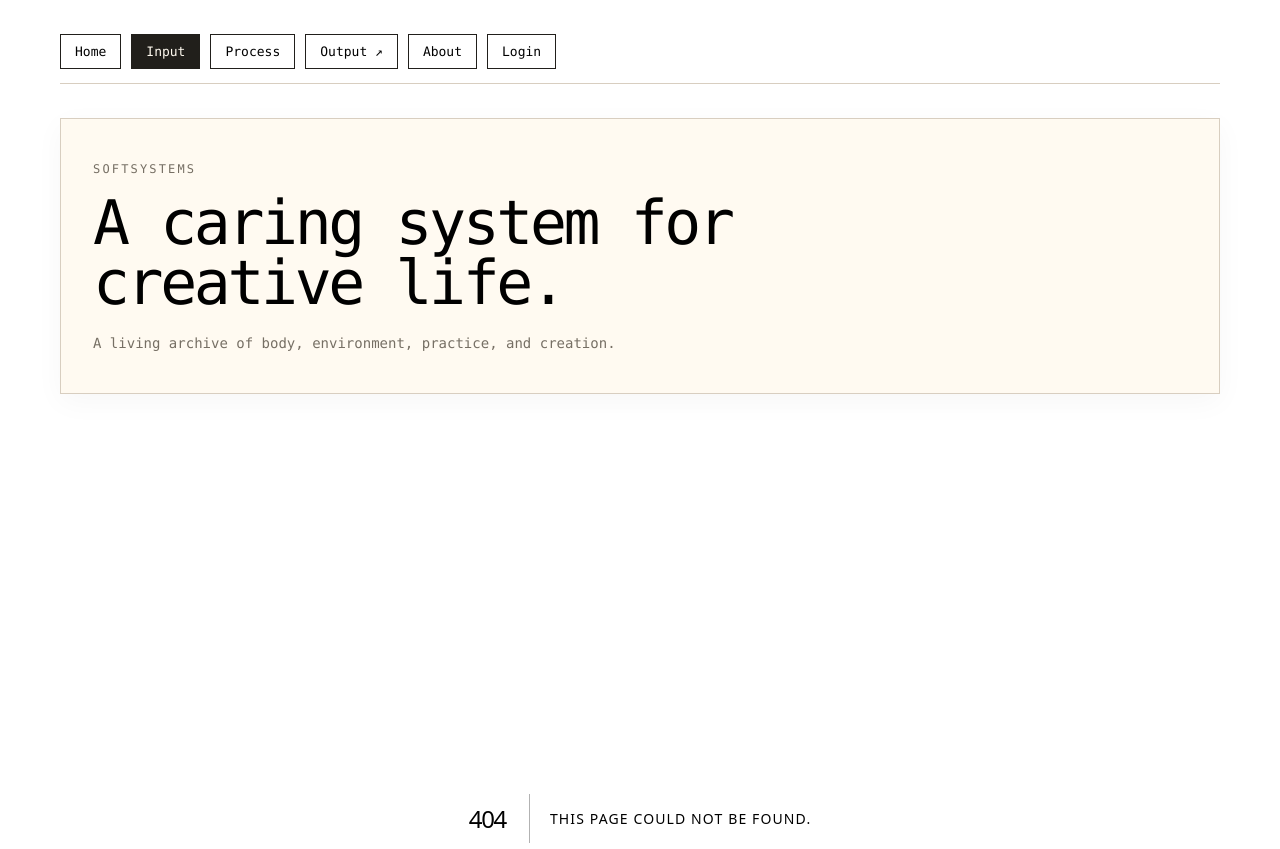
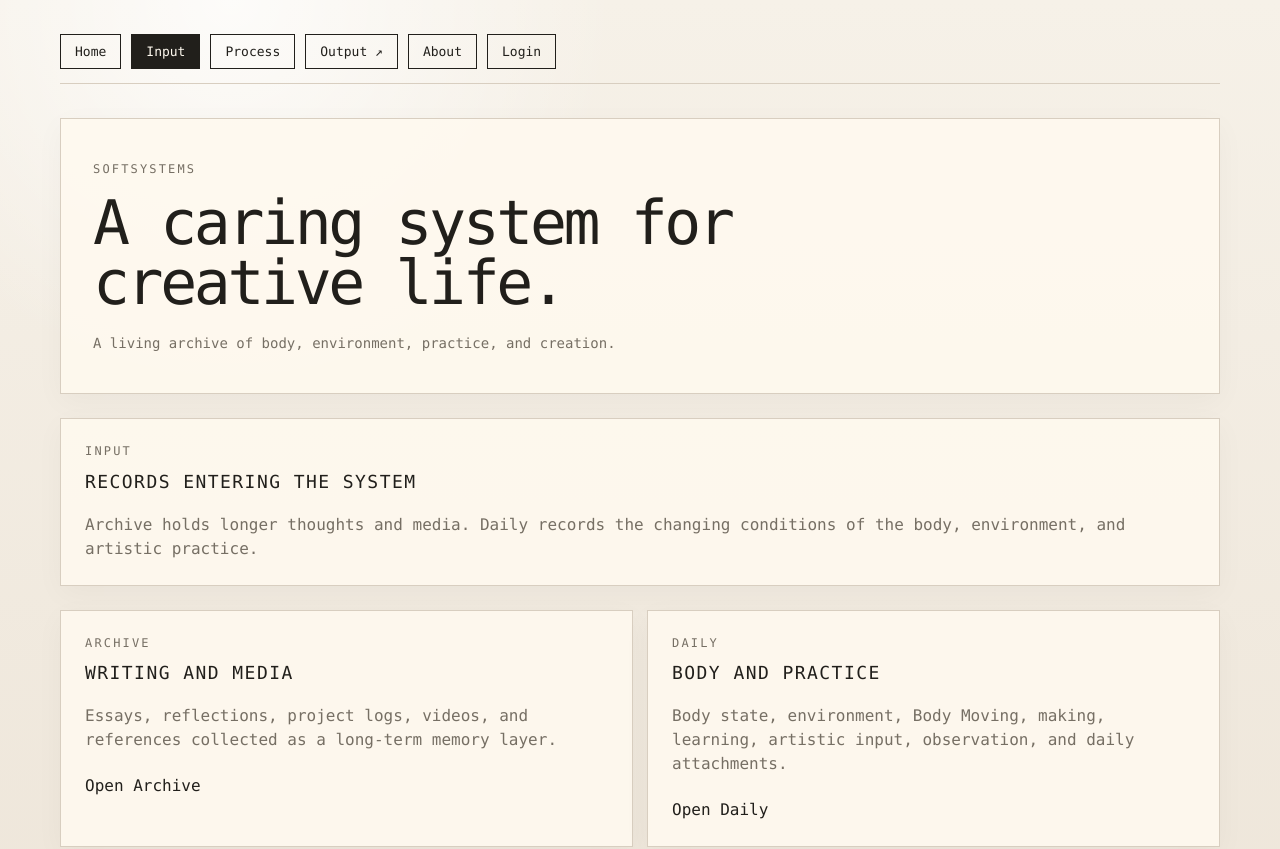
Before and after one commit to jangmyungsun/SOFTSYSTEMS, a Next.js app: page /input in a window 1280 px wide. Before the commit this address had no page. Shown: the top 849 px of the page. Built offline with nearby package versions, Linux system fonts and the light colour scheme.

Commit message:
Create page.js

```diff
--- /dev/null
+++ b/app/input/page.js
@@ -0,0 +1,78 @@
+import Link from "next/link";
+
+const INPUT_ITEMS = [
+  {
+    href: "/archive",
+    eyebrow: "Archive",
+    title: "Writing and Media",
+    description:
+      "Essays, reflections, project logs, videos, and references collected as a long-term memory layer.",
+    action: "Open Archive",
+  },
+  {
+    href: "/daily",
+    eyebrow: "Daily",
+    title: "Body and Practice",
+    description:
+      "Body state, environment, Body Moving, making, learning, artistic input, observation, and daily attachments.",
+    action: "Open Daily",
+  },
+];
+
+export default function InputPage() {
+  return (
+    <>
+      <section className="panel">
+        <p className="eyebrow">
+          Input
+        </p>
+
+        <h2>
+          Records entering the
+          system
+        </h2>
+
+        <p className="subtitle">
+          Archive holds longer
+          thoughts and media.
+          Daily records the
+          changing conditions of
+          the body, environment,
+          and artistic practice.
+        </p>
+      </section>
+
+      <section className="grid two">
+        {INPUT_ITEMS.map(
+          (item) => (
+            <article
+              className="panel"
+              key={item.href}
+            >
+              <p className="eyebrow">
+                {item.eyebrow}
+              </p>
+
+              <h2>
+                {item.title}
+              </h2>
+
+              <p className="subtitle">
+                {item.description}
+              </p>
+
+              <div className="actions">
+                <Link
+                  href={item.href}
+                  className="primary"
+                >
+                  {item.action}
+                </Link>
+              </div>
+            </article>
+          )
+        )}
+      </section>
+    </>
+  );
+}
```
